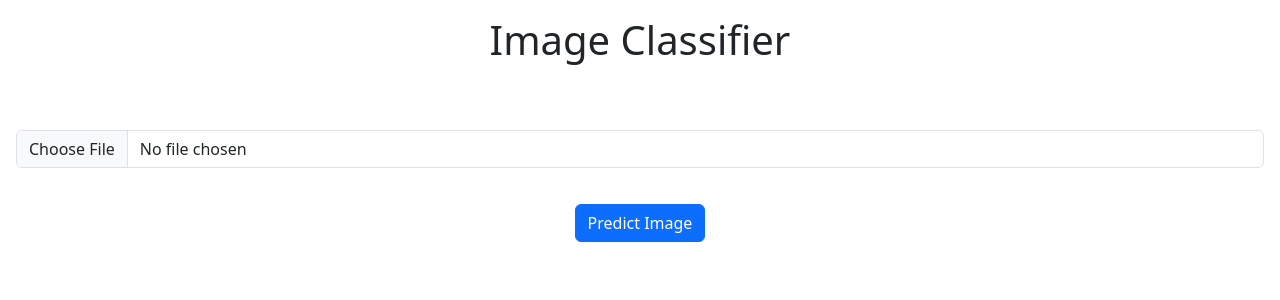
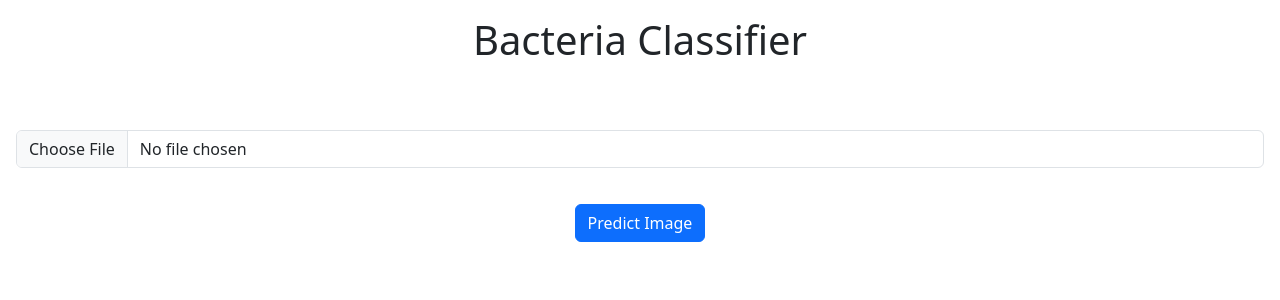
Before and after one commit to raj7ayush/bacteria-classifier, a Flask app: page / in a window 1280 px wide. Shown: the top 300 px of the page. Run offline with Flask 2, Linux system fonts and the light colour scheme.

Commit message:
Update index.html

```diff
--- a/templates/index.html
+++ b/templates/index.html
@@ -104,7 +104,7 @@
 </head>
 
 <body>
-    <h1 class="text-center mt-3">Image Classifier</h1>
+    <h1 class="text-center mt-3">Bacteria Classifier</h1>
     <form class="p-3 text-center" action="/" , method="post" enctype="multipart/form-data">
         <input class="form-control" type="file" name="imagefile">
         <input class="btn btn-primary mt-3" type="submit" value="Predict Image">
```
